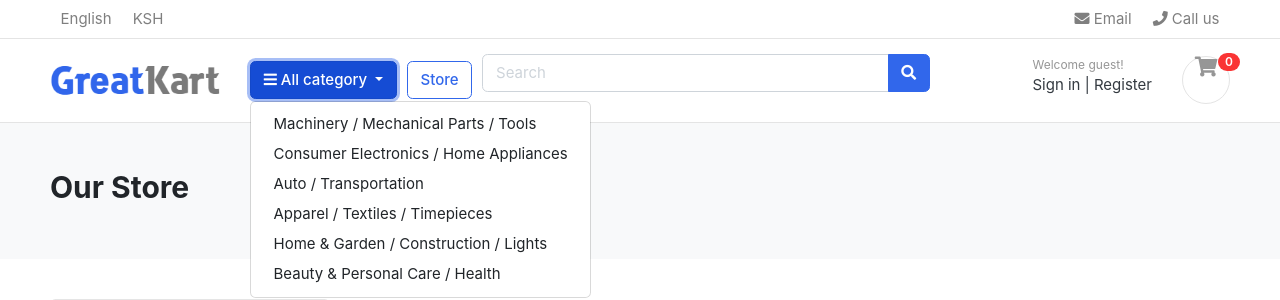
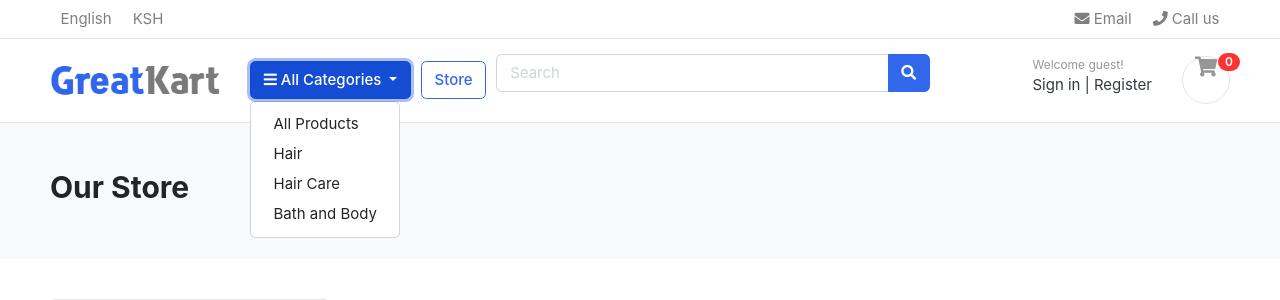
Before and after one commit to Sabareh/keda_shop, a Django app: a page that uses templates/includes/navbar.html in a window 1280 px wide, after a click on "All Categories". Shown: the top 300 px of the page. Run offline with Django 3.2, Linux system fonts and the light colour scheme; data comes from the database, SQL or seed files in the repository; some libraries are stand-ins or nearby versions; some web fonts are replaced.

Commit message:
Continuing with this shit

```diff
--- /dev/null
+++ b/category/context_processors.py
@@ -0,0 +1,6 @@
+from .models import Category
+
+
+def menu_links(request):
+    links = Category.objects.all()
+    return dict(links=links)
--- a/category/models.py
+++ b/category/models.py
@@ -1,4 +1,6 @@
 from django.db import models
+from django.urls import reverse
+
 
 # Create your models here.
 
@@ -12,5 +14,8 @@ class Category(models.Model):
         verbose_name = 'category'
         verbose_name_plural = 'categories'
 
+    def get_url(self):
+        return reverse('products_by_category', args=[self.slug])
+
     def __str__(self):
         return self.category_name
--- a/keda/settings.py
+++ b/keda/settings.py
@@ -40,7 +40,6 @@ INSTALLED_APPS = [
     'category',
     'accounts',
     'store',
-
 ]
 
 MIDDLEWARE = [
@@ -66,6 +65,7 @@ TEMPLATES = [
                 'django.template.context_processors.request',
                 'django.contrib.auth.context_processors.auth',
                 'django.contrib.messages.context_processors.messages',
+                'category.context_processors.menu_links',
             ],
         },
     },
--- a/store/models.py
+++ b/store/models.py
@@ -1,5 +1,7 @@
 from django.db import models
 from category.models import Category
+from django.urls import reverse
+
 # Create your models here.
 
 class Product(models.Model):
@@ -15,5 +17,8 @@ class Product(models.Model):
     modified_date = models.DateTimeField(auto_now=True)
     image_url = models.CharField(max_length=2083, blank=True)
 
+    def get_url(self):
+        return reverse('product_detail', args=[self.category.slug, self.slug])
+
     def __str__(self):
         return self.product_name
--- a/store/urls.py
+++ b/store/urls.py
@@ -3,8 +3,6 @@ from . import views
 
 urlpatterns = [
     path('', views.store, name='store'),
-    path('category/<slug:category_slug>/',views.store, name='products_by_category'),
-   # path('category/<slug:category_slug>/<slug:product_slug>/',views.product_detail, name='product_detail'),
-   # path('search/', views.search, name='search'),
-   # path('submit_review/<int:product_id>/',views.submit_review, name='submit_review'),
+    path('category/<slug:category_slug>/', views.store, name='products_by_category'),
+    path('category/<slug:category_slug>/<slug:product_slug>/', views.product_detail, name='product_detail'),
 ]
--- a/store/views.py
+++ b/store/views.py
@@ -9,7 +9,7 @@ def store(request, category_slug=None):
     products = None
 
     if category_slug != None:
-        category = get_object_or_404(Category, slug=category_slug)
+        categories = get_object_or_404(Category, slug=category_slug)
         products = Product.objects.filter(category=categories, is_available=True)
         product_count = products.count()
     else:
@@ -22,3 +22,14 @@ def store(request, category_slug=None):
 
     }
     return render(request, 'store/store.html', context)
+
+def product_detail(request, category_slug, product_slug):
+    try:
+        single_product = Product.objects.get(category__slug=category_slug, slug=product_slug)
+    except Exception as e:
+        raise e
+
+    context = {
+        'single_product': single_product,
+    }
+    return render(request, 'store/product_detail.html', context)
--- a/templates/home.html
+++ b/templates/home.html
@@ -29,9 +29,9 @@
 	{% for product in products %}
 	<div class="col-md-3">
 		<div class="card card-product-grid">
-		<a href="./product.html" class="img-wrap"> <img src="{{ product.image.url }}"> </a>
+		<a href="{{ product.get_url }}" class="img-wrap"> <img src="{{ product.image.url }}"> </a>
 		<figcaption class="info-wrap">
-			<a href="./product.html" class="title">{{ product.name }}</a>
+			<a href="{{ product.get_url }}" class="title">{{ product.name }}</a>
 			<div class="price mt-1">KSHS {{ product.price }}</div> <!-- price-wrap.// -->
 		</figcaption>
 		</div>
--- a/templates/includes/navbar.html
+++ b/templates/includes/navbar.html
@@ -34,15 +34,13 @@
 	<div class="col-lg col-sm col-md col-6 flex-grow-0">
 		<div class="category-wrap dropdown d-inline-block float-right">
 			<button type="button" class="btn btn-primary dropdown-toggle" data-toggle="dropdown">
-				<i class="fa fa-bars"></i> All category
+				<i class="fa fa-bars"></i> All Categories
 			</button>
 			<div class="dropdown-menu">
-				<a class="dropdown-item" href="#">Machinery / Mechanical Parts / Tools </a>
-				<a class="dropdown-item" href="#">Consumer Electronics / Home Appliances </a>
-				<a class="dropdown-item" href="#">Auto / Transportation</a>
-				<a class="dropdown-item" href="#">Apparel / Textiles / Timepieces </a>
-				<a class="dropdown-item" href="#">Home & Garden / Construction / Lights </a>
-				<a class="dropdown-item" href="#">Beauty & Personal Care / Health </a>
+			<a class="dropdown-item" href="{% url 'store' %}">All Products</a>
+			{% for category in links %}
+				<a class="dropdown-item" href="{{ category.get_url }}">{{ category.category_name }}</a>
+			{% endfor %}
 			</div>
 		</div>  <!-- category-wrap.// -->
 	</div> <!-- col.// -->
```
